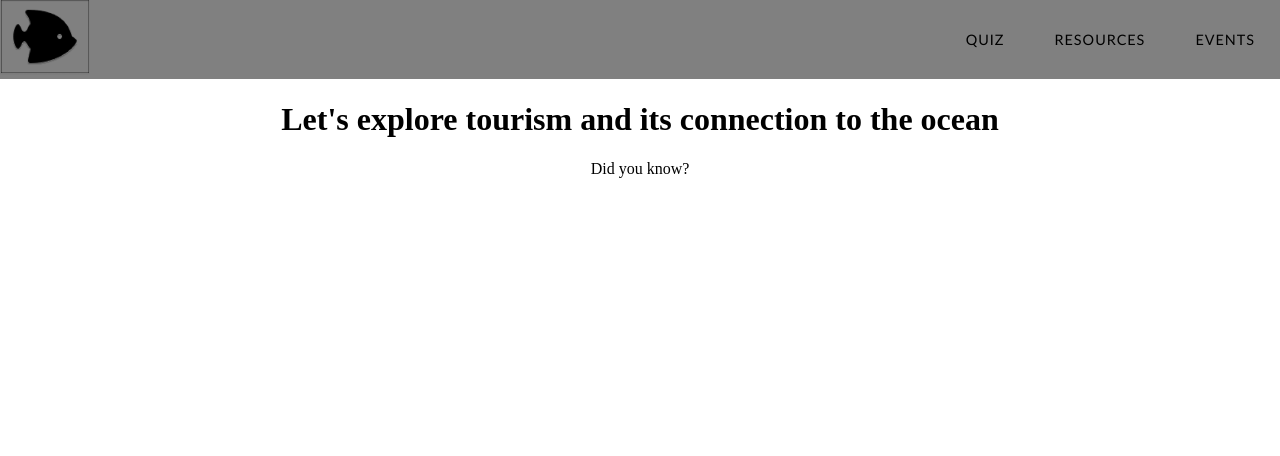
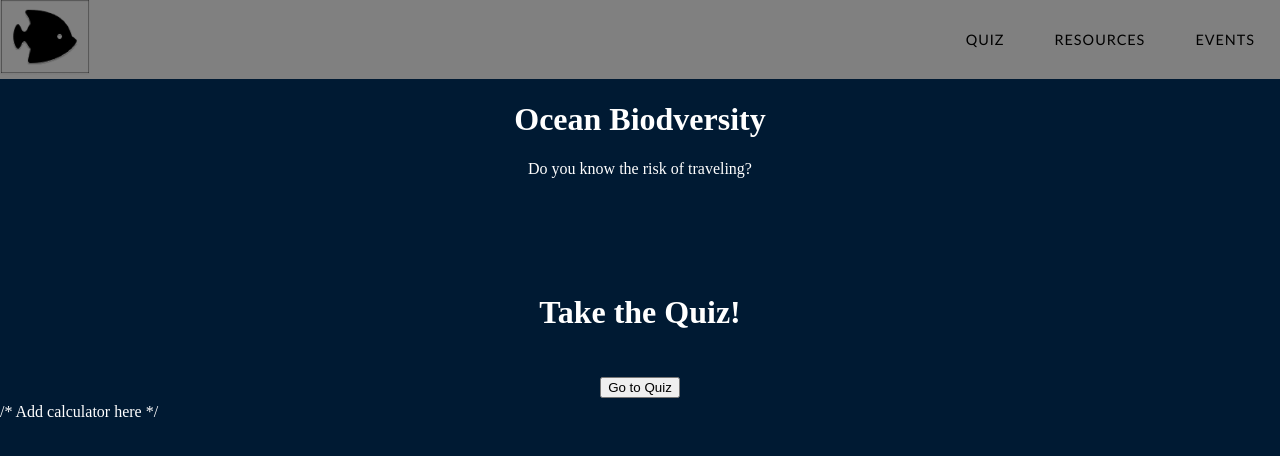
Before and after one commit to Ayykody/info442_B5, a React (Create React App) app in the folder info442/: page /Homepage in a window 1280 px wide. Shown: the top 456 px of the page. Built offline with nearby package versions, Linux system fonts and the light colour scheme.

Commit message:
added divs to homepage and some css for all the pages

```diff
--- a/info442/src/Components/Homepage.css
+++ b/info442/src/Components/Homepage.css
@@ -1,6 +1,21 @@
 .container {
-    color: black;
     padding: 20px;
     margin-top: 60px;
     text-align: center;
 }
+body {
+    background-color: #001A33;
+    color: white;
+    margin: 0;
+    padding: 0;
+    height: 100%;
+}
+
+.b{
+    justify-content: center;
+    padding: 5px;
+    text-align: center;
+    display: flex;
+    margin-top: 20px;
+    align-items: center;
+}
--- a/info442/src/Components/Homepage.js
+++ b/info442/src/Components/Homepage.js
@@ -1,12 +1,26 @@
 import React from 'react';
 import './Homepage.css';
+import { Link } from 'react-router-dom';
 
 function Homepage() {
   return (
-    <div className="container">
-      <h1>Let's explore tourism and its connection to the ocean</h1>
-      <p>Did you know?</p>
-   </div>
+    <body className="body">
+      <div className="container">
+        <h1>Ocean Biodversity</h1>
+        <p>Do you know the risk of traveling?</p>
+    </div>
+    <div>
+      <h1 className="container">Take the Quiz!</h1>
+      <div className="b">
+        <Link to="/Quiz">
+          <button>Go to Quiz</button>
+        </Link>
+      </div>
+    </div>
+    <div>
+      /* Add calculator here */
+    </div>
+   </body>
   )
 }
 
```
